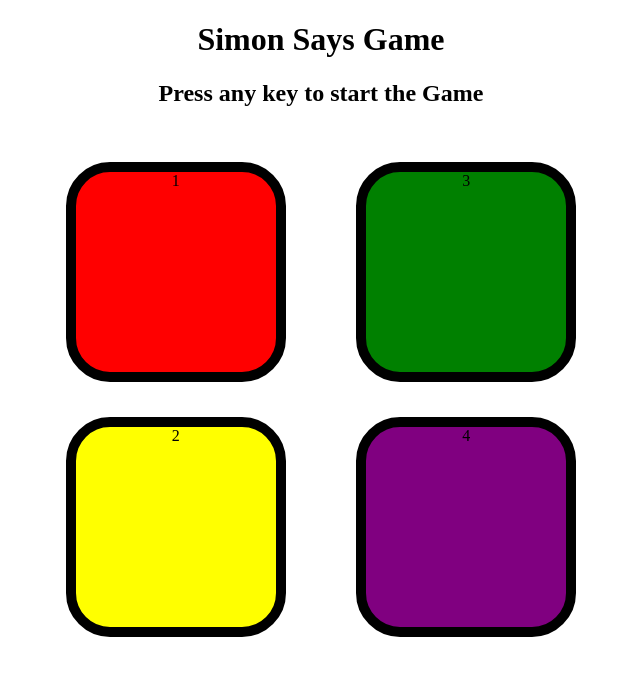
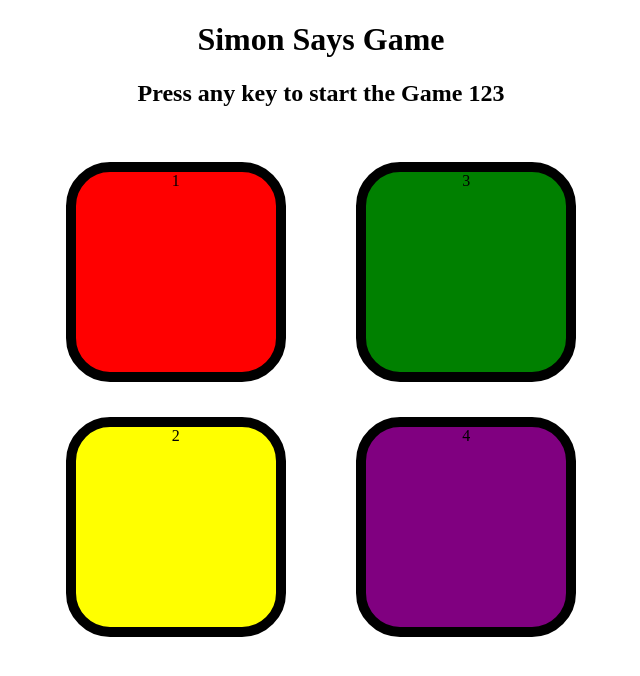
Before and after one commit to Abhisek246/Simon-Says-Game, a plain HTML site: page index.html in a window 1280 px wide. Shown: the whole page, without its empty margins (319-959 px from the left). Drawn offline with Linux system fonts and the light colour scheme.

Commit message:
updated new

```diff
--- a/index.html
+++ b/index.html
@@ -9,7 +9,7 @@
   </head>
   <body>
       <h1>Simon Says Game</h1>
-      <h2>Press any key to start the Game</h2>
+      <h2>Press any key to start the Game 123</h2>
 
       <div class="box-container">
           <div class="line-one">
```
